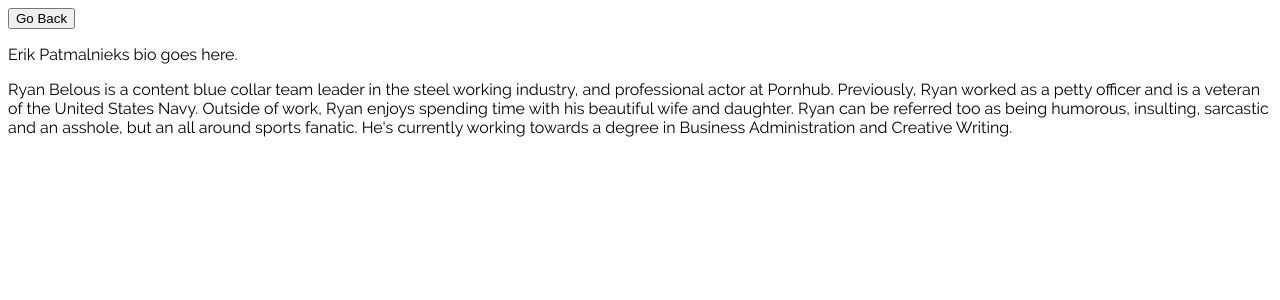
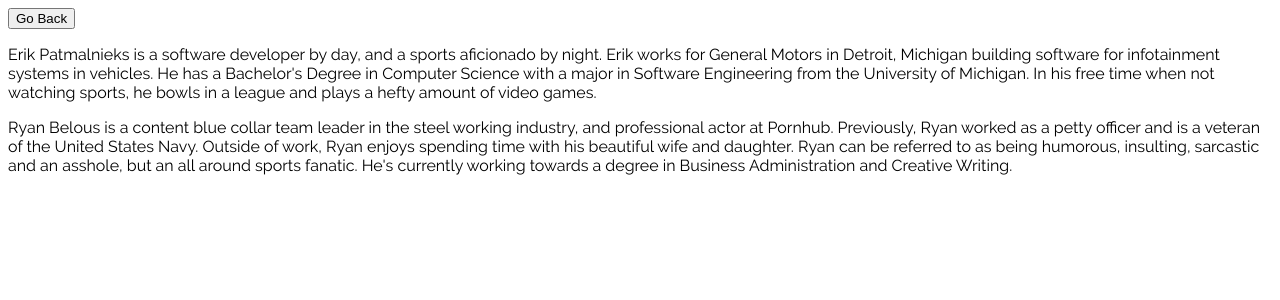
Before and after one commit to epatmalnieks/podcast, a Vue app: page /#/bios in a window 1280 px wide. Shown: the top 300 px of the page. Built offline with nearby package versions, Linux system fonts and the light colour scheme.

Commit message:
Added Eriks bio

```diff
--- a/src/views/Bios.vue
+++ b/src/views/Bios.vue
@@ -1,13 +1,17 @@
 <template>
   <div>
     <button @click='goBack'>Go Back</button>
-    <p>Erik Patmalnieks bio goes here.
+    <p>Erik Patmalnieks is a software developer by day, and a sports aficionado by night. Erik
+      works for General Motors in Detroit, Michigan building software for
+      infotainment systems in vehicles. He has a Bachelor's Degree in Computer Science
+      with a major in Software Engineering from the University of Michigan. In his
+      free time when not watching sports, he bowls in a league and plays a hefty amount of video games.
     </p>
     <p>Ryan Belous is a content blue collar team leader in the steel working industry,
     and professional actor at Pornhub. Previously, Ryan worked as a petty officer and
     is a veteran of the United States Navy.
     Outside of work, Ryan enjoys spending time with his beautiful wife and daughter.
-    Ryan can be referred too as being humorous, insulting, sarcastic and an asshole,
+    Ryan can be referred to as being humorous, insulting, sarcastic and an asshole,
     but an all around sports fanatic. He's currently working towards a degree in
     Business Administration and Creative Writing.
     </p>
```
